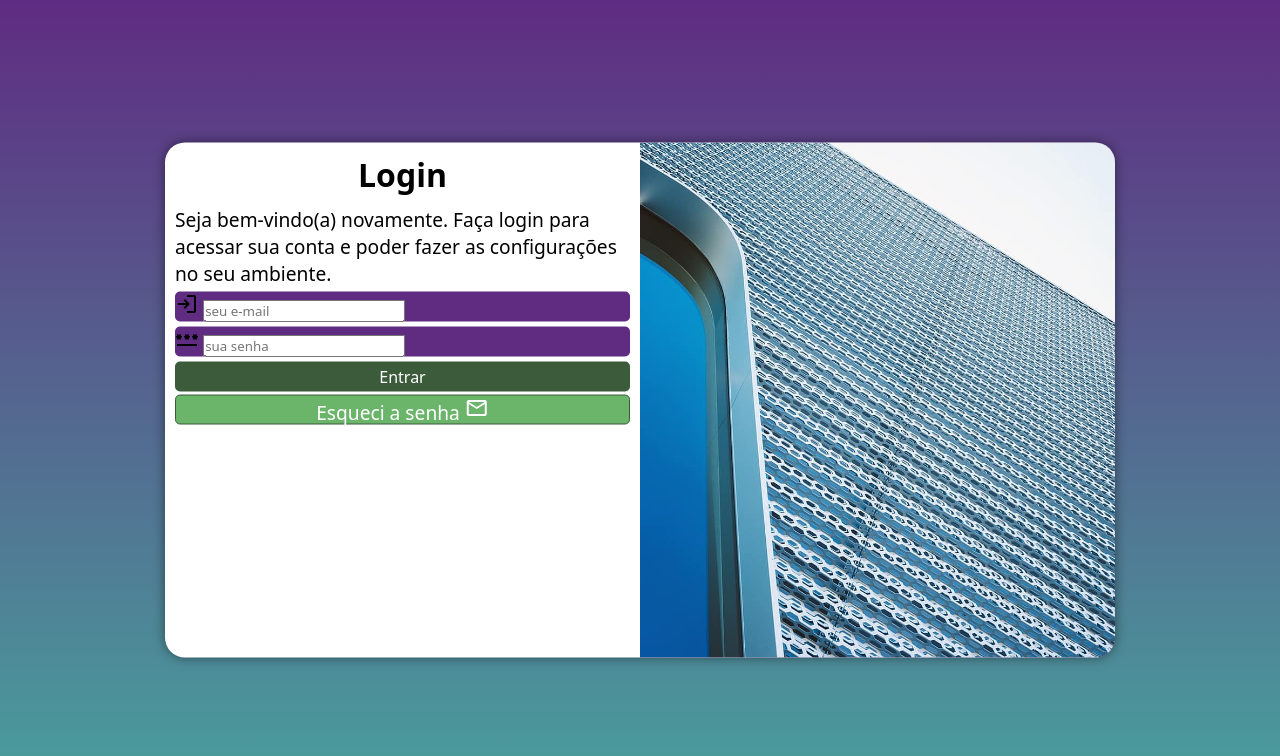
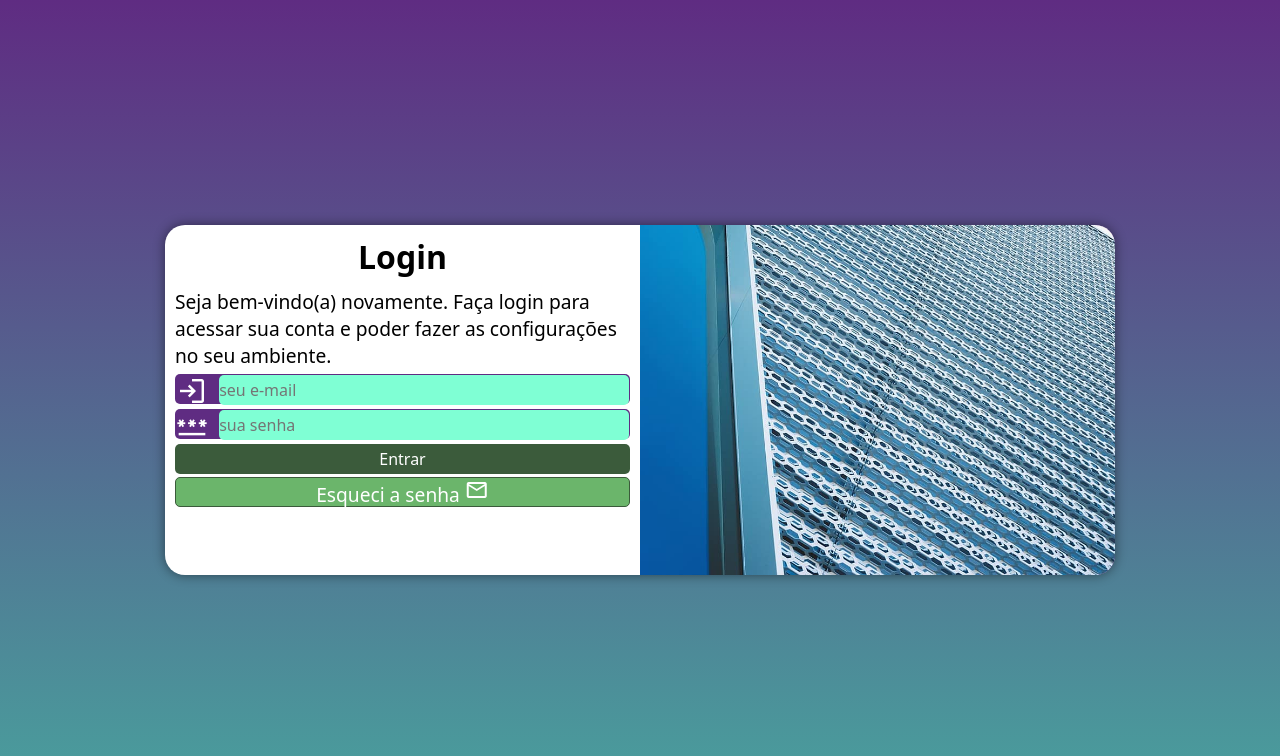
Before and after one commit to tiagooliveirarosa/projeto-login, a plain HTML site: page index.html in a window 1280 px wide. Drawn offline with nearby package versions, Linux system fonts and the light colour scheme.

Commit message:
fim projeto

```diff
--- a/estilos/media-query.css
+++ b/estilos/media-query.css
@@ -15,6 +15,7 @@ Grandes telas: acima de 1200px
 
     section#login {
         width: 80vw;
+        height: 280px;
     }
 
     section#login > div#imagem {
@@ -36,6 +37,7 @@ Grandes telas: acima de 1200px
 
     section#login {
         width: 950px;
+        height: 350px;
     }
 
     section#login > div#imagem {
--- a/estilos/style.css
+++ b/estilos/style.css
@@ -68,6 +68,27 @@ div.campo > label {
     display: none;
 }
 
+div.campo > span {
+    color: white;
+    font-size: 2em;
+    width: 40px;
+    padding: 1px;
+}
+
+div.campo > input {
+    background-color: aquamarine;
+    font-size: 1em;
+    width: calc(100% - 44.8px);
+    height: 100%;
+    border: 0px;
+    border-radius: 5px;
+    transform: translateY(-11px);
+}
+
+div.campo > input:focus-within {
+    background-color: white;
+}
+
 form > div.campo {
     display: block;
     background-color: #5f2c82;
```
